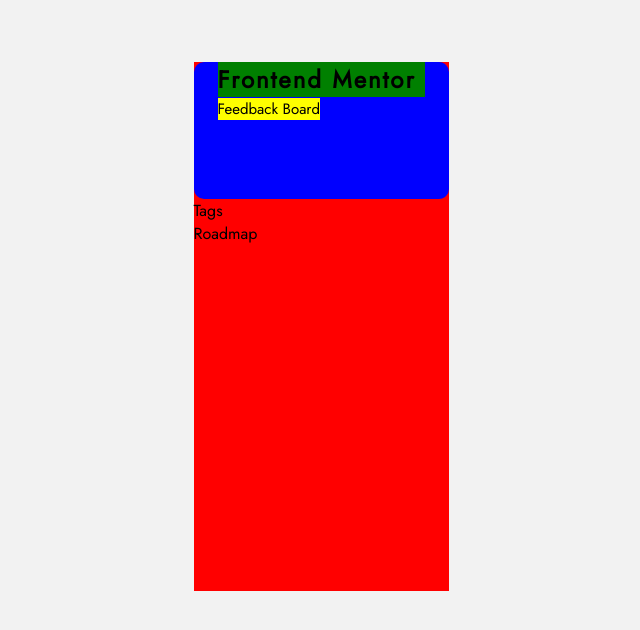
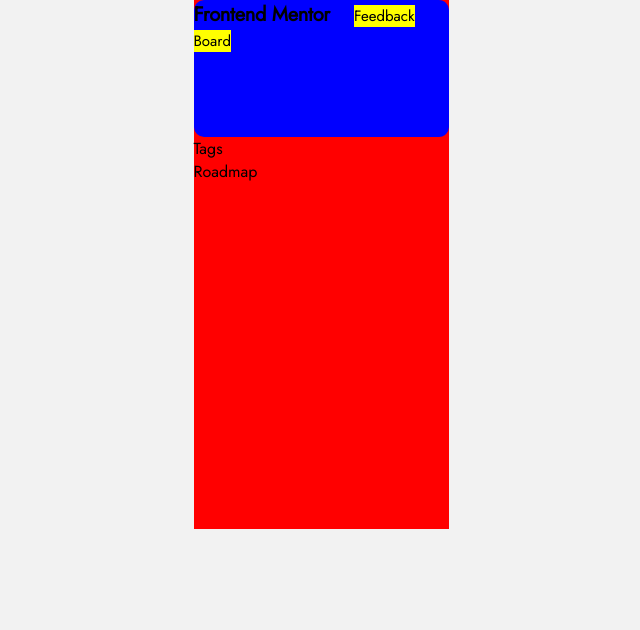
Before and after one commit to AmaliTech-Training-Academy/product-feedback-app, a React (Create React App) app in the folder project/: page / in a window 1280 px wide. Shown: the top 630 px of the page, without its empty margins (319-959 px from the left). Built offline with nearby package versions, Linux system fonts and the light colour scheme.

Commit message:
creating sidebar components

```diff
--- a/project/src/Components/Sidebar/Components/FrontendMentor.js
+++ b/project/src/Components/Sidebar/Components/FrontendMentor.js
@@ -4,7 +4,7 @@ import { FrontendMentors } from '../SidebarStyles'
 function FrontendMentor() {
   return (
     <FrontendMentors>
-      <h2>Frontend Mentor</h2>
+      <span className="h2">Frontend Mentor</span>
       <span className="body-2">Feedback Board</span>
     </FrontendMentors>
   )
```
